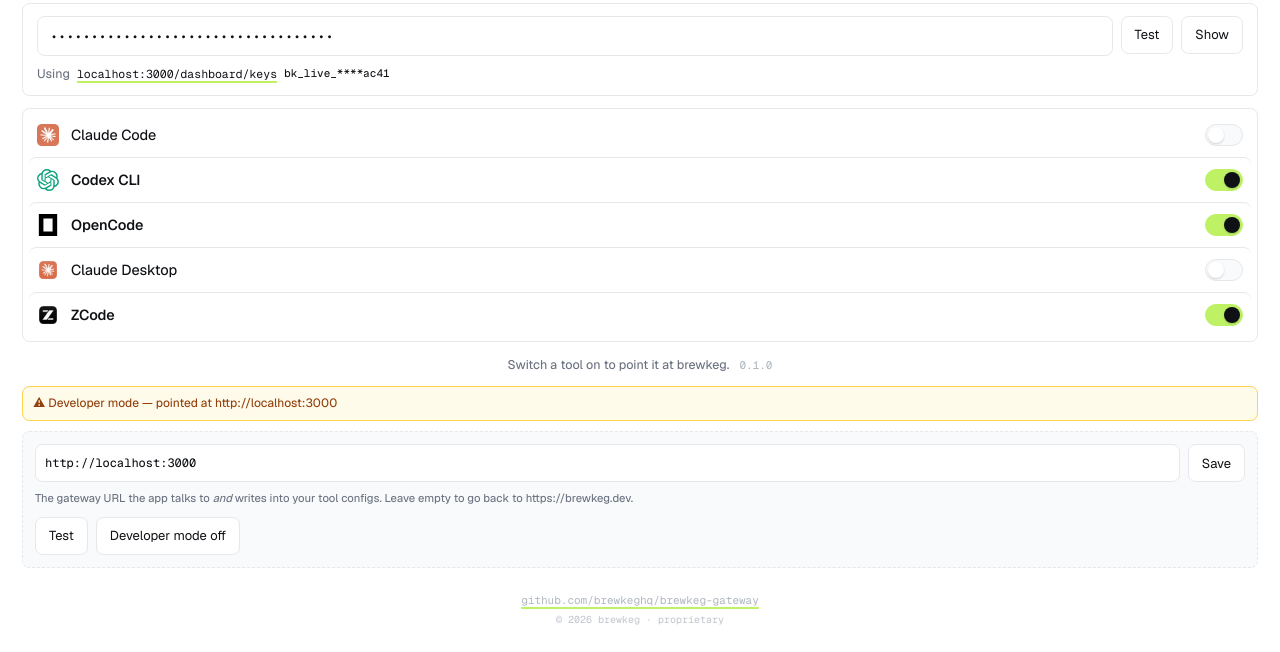
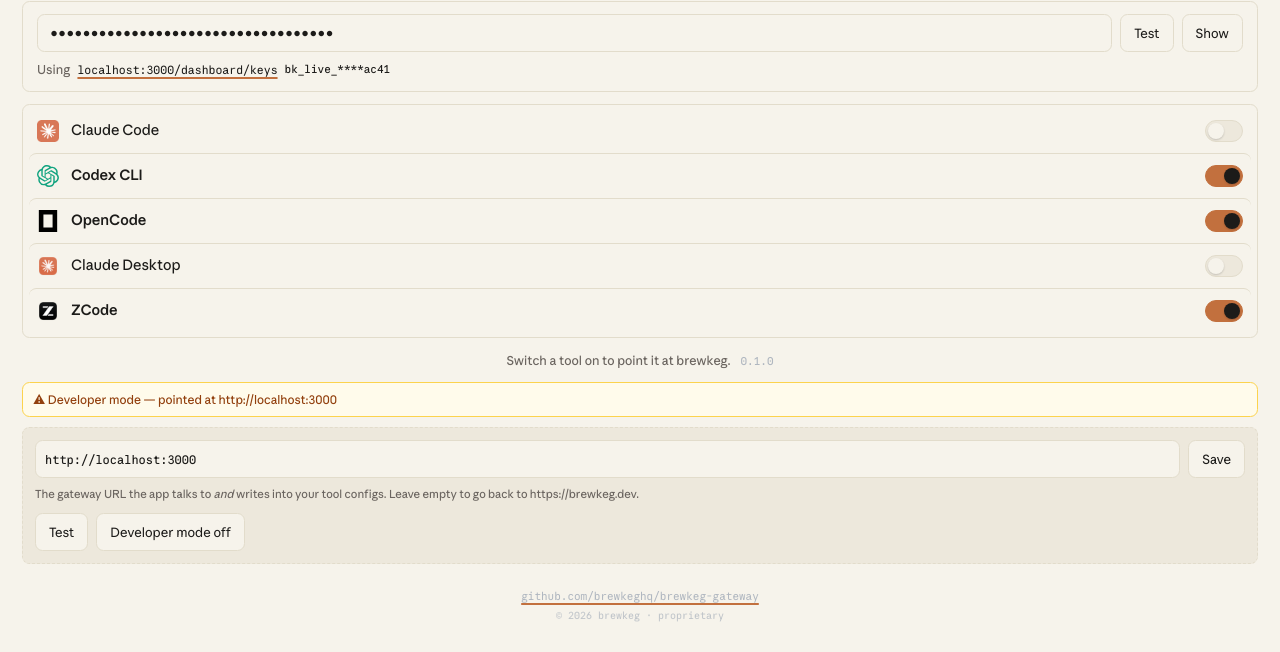
Before and after one commit to Brewkeghq/brewkeg-gateway, a plain HTML site: page desktop/frontend/index.html in a window 1280 px wide. Shown: the part 155-807 px from the top of the page. Drawn offline with Linux system fonts and the light colour scheme.

Commit message:
fix(install): harden download against slow-then-dead connections; restyle Gateway to current brand
download() now retries with --retry-all-errors, resumes with -C - and
aborts a stalled transfer via --speed-limit/--speed-time instead of
burning the full 300s and dying with a broken pipe.

Gateway frontend moves from the old lime/white palette to the current
brand: warm paper #F6F3EB, soft ink #1C1B19, burnt clay #C2703E,
Brewkeg Sans/Mono/Serif (vendored from web2), fresh keg mark from
web2/public/brand/icon-transparent.png.

Co-Authored-By: Claude Opus 5 <noreply@anthropic.com>

```diff
--- a/desktop/frontend/styles.css
+++ b/desktop/frontend/styles.css
@@ -11,44 +11,44 @@
    competing with the accent by using it at full bleed. */
 
 @font-face {
-  font-family: "Geist";
-  src: url("fonts/geist-variable.woff2") format("woff2");
+  font-family: "Brewkeg Sans";
+  src: url("fonts/BrewkegSans_Roman_Web-s.p.1e3n6bt4oqimz.woff2") format("woff2");
   font-weight: 100 900;
   font-display: swap;
 }
 @font-face {
-  font-family: "Geist Mono";
-  src: url("fonts/geist-mono-variable.woff2") format("woff2");
+  font-family: "Brewkeg Mono";
+  src: url("fonts/BrewkegMono_Roman_Web-s.p.16xhthj2n-pap.woff2") format("woff2");
   font-weight: 100 900;
   font-display: swap;
 }
 @font-face {
-  font-family: "Instrument Serif";
-  src: url("fonts/instrument-serif-italic.ttf") format("truetype");
+  font-family: "Brewkeg Serif";
+  src: url("fonts/BrewkegSerif_Italic_Web-s.p.1fjksu1uimpf3.woff2") format("woff2");
   font-style: italic;
   font-weight: 400;
   font-display: swap;
 }
 
 :root {
-  --ink: #0f1115;
-  --paper: #ffffff;
-  --muted: #f9fafb;
-  --muted-foreground: #6b7280;
+  --ink: #1C1B19;
+  --paper: #F6F3EB;
+  --muted: #EDE8DC;
+  --muted-foreground: #6B6560;
   --faint: #b0b7c0;
-  --accent: #bef264;
-  --accent-deep: #a8e04a;
-  --accent-wash: rgba(190, 242, 100, 0.22);
+  --accent: #C2703E;
+  --accent-deep: #A85A32;
+  --accent-wash: rgba(194, 112, 62, 0.18);
   /* Was referenced by .update and .stamp but never defined, so both rendered
      with no text colour at all. */
-  --accent-foreground: #0f1115;
-  --border: #e5e7eb;
+  --accent-foreground: #FFFEFB;
+  --border: #E2DCCB;
   --destructive: #ef4444;
   --radius: 0.5rem;
 
-  --sans: "Geist", -apple-system, BlinkMacSystemFont, system-ui, sans-serif;
-  --mono: "Geist Mono", ui-monospace, "SF Mono", Menlo, monospace;
-  --serif: "Instrument Serif", Georgia, serif;
+  --sans: "Brewkeg Sans", -apple-system, BlinkMacSystemFont, system-ui, sans-serif;
+  --mono: "Brewkeg Mono", ui-monospace, "SF Mono", Menlo, monospace;
+  --serif: "Brewkeg Serif", Georgia, serif;
 
   /* One duration, one easing. Mixed timings are what make an interface feel
      assembled rather than designed. */
@@ -169,7 +169,7 @@ h1 {
   transition: border-color var(--t) var(--ease), box-shadow var(--t) var(--ease);
 }
 .field input::placeholder { color: var(--faint); }
-.field input:hover { border-color: #d4d8dd; }
+.field input:hover { border-color: #C9BFB0; }
 /* Lime owns focus. It is the app saying "you are here". */
 .field input:focus-visible {
   outline: none;
@@ -192,7 +192,7 @@ button { font-family: var(--sans); font-size: 13px; cursor: pointer; }
   transition: background var(--t) var(--ease), border-color var(--t) var(--ease),
     transform var(--t) var(--ease);
 }
-.btn-quiet:hover { background: var(--muted); border-color: #d4d8dd; }
+.btn-quiet:hover { background: var(--muted); border-color: #C9BFB0; }
 .btn-quiet:active { transform: translateY(0.5px); }
 .btn-quiet:disabled { color: var(--faint); cursor: default; background: var(--paper); }
 
@@ -401,7 +401,7 @@ body.busy .switch { transition: none; }
   padding: 11px 12px;
   border: 1px solid var(--accent);
   border-radius: var(--radius);
-  background: rgba(190, 242, 100, 0.09);
+  background: rgba(194, 112, 62, 0.08);
 }
 .restart-title {
   margin: 0 0 7px;
```
Also changed, not shown: desktop/frontend/fonts/BrewkegMono_Italic_Web-s.p.0x1wr-4z1xgw3.woff2 (added), desktop/frontend/fonts/BrewkegMono_Roman_Web-s.p.16xhthj2n-pap.woff2 (added), desktop/frontend/fonts/BrewkegSans_Italic_Web-s.p.212cqpul8-axk.woff2 (added), desktop/frontend/fonts/BrewkegSans_Roman_Web-s.p.1e3n6bt4oqimz.woff2 (added), desktop/frontend/fonts/BrewkegSerif_Italic_Web-s.p.1fjksu1uimpf3.woff2 (added), desktop/frontend/fonts/BrewkegSerif_Roman_Web-s.p.0twp0vwi-lncj.woff2 (added), desktop/frontend/icons/brewkeg.png, 1 other file.
